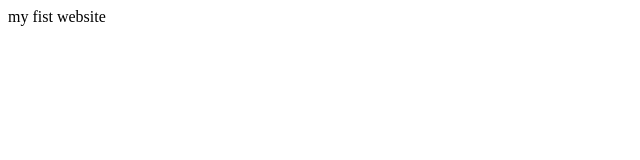
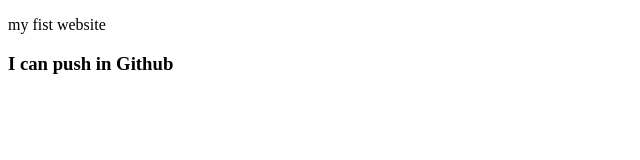
Before and after one commit to afrin106/my-first-website, a plain HTML site: page index.html in a window 1280 px wide. Shown: the whole page, without its empty margins (0-640 px from the left). Drawn offline with Linux system fonts and the light colour scheme.

Commit message:
learned github

```diff
--- a/index.html
+++ b/index.html
@@ -1,3 +1,9 @@
-<body>
-    <p>my fist website</p>
-</body>
+<!DOCTYPE html>
+<html>
+  <head>
+    <body>
+       <p>my fist website</p>
+       <h3>I can push in Github</h3>
+    </body
+    </head>
+</html>
```
